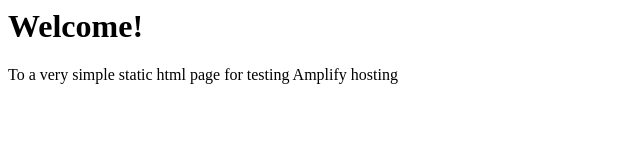
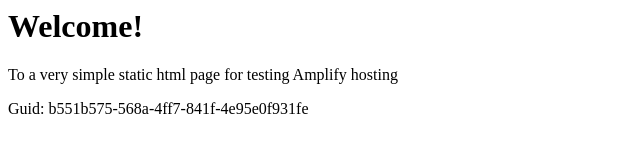
Before and after one commit to aws-aemilia-sfo/Github-PR-Commit-Integration-Test-DoNotTouch-Gith-P5X5MO5I-v1-preprod-us-west-1, a website: page src/index.html in a window 1280 px wide. Shown: the whole page, without its empty margins (0-640 px from the left). Drawn offline with Linux system fonts and the light colour scheme.

Commit message:
commit from integ tests

```diff
--- a/src/index.html
+++ b/src/index.html
@@ -1,3 +1,5 @@
+
+
 <html lang="en">
 
 <head>
@@ -10,6 +12,6 @@
 <body>
     <h1>Welcome!</h1>
     <p>To a very simple static html page for testing Amplify hosting</p>
-</body>
+    <p>Guid: b551b575-568a-4ff7-841f-4e95e0f931fe</p></body>
 
 </html>
```
